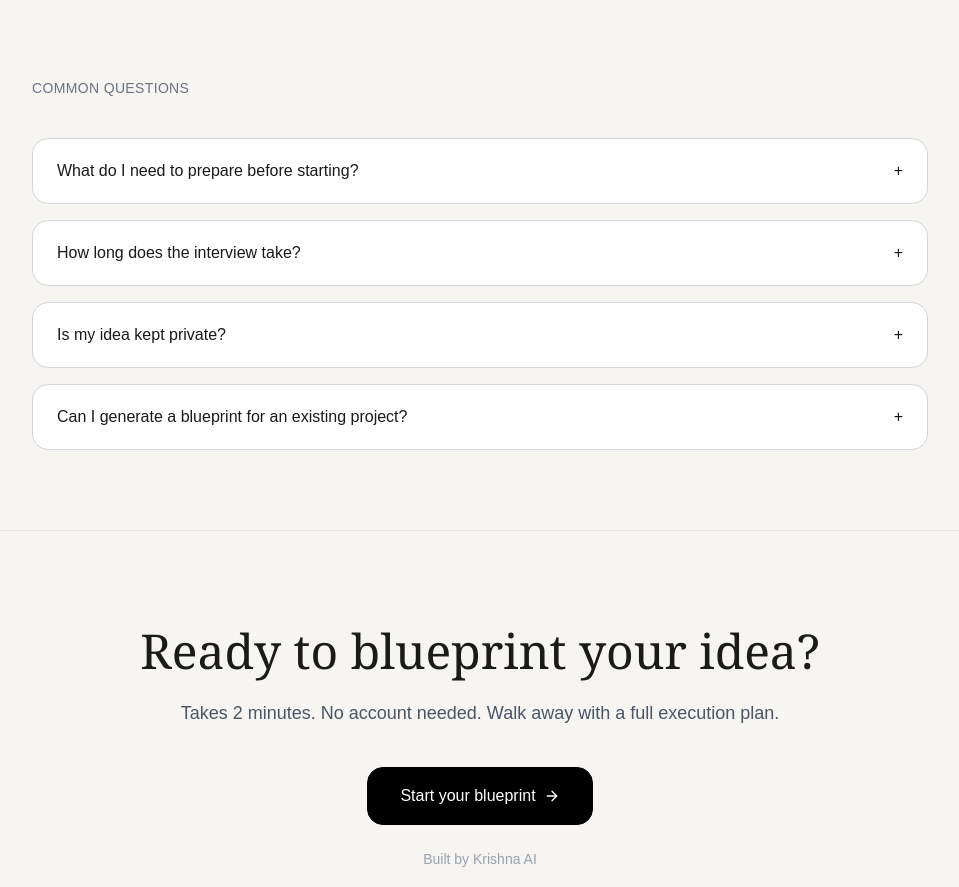
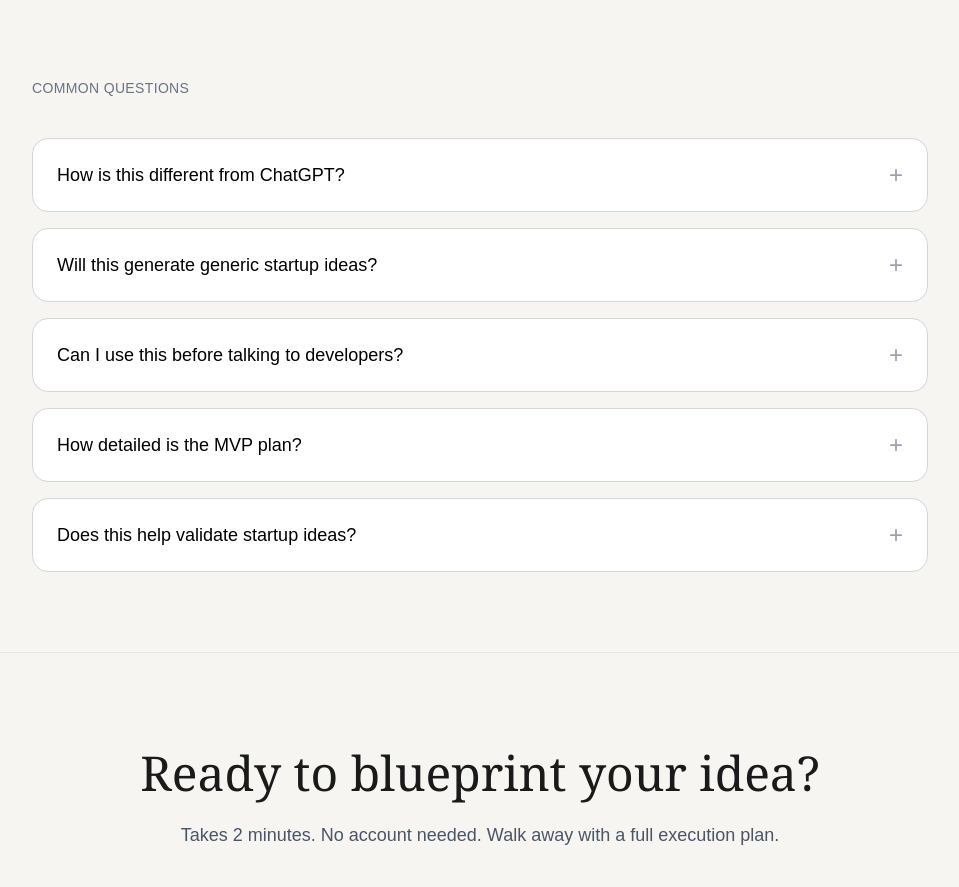
Before and after one commit to GouravSharma1916/blueprint-ai, a Next.js app: page / in a window 1280 px wide. Shown: the part 2020-2907 px from the top of the page, without its empty margins (160-1119 px from the left). Built offline with nearby package versions, Linux system fonts and the light colour scheme.

Commit message:
Update app page

```diff
--- a/app/page.tsx
+++ b/app/page.tsx
@@ -210,6 +210,11 @@ export default function Home() {
       </section>
 
 
+
+
+
+
+
       {/* FAQ */}
 <section className="py-20 px-6 border-b border-gray-200">
 
@@ -222,24 +227,57 @@ export default function Home() {
     <div className="mt-10 space-y-4">
 
       {[
-              "What do I need to prepare before starting?",
-              "How long does the interview take?",
-              "Is my idea kept private?",
-              "Can I generate a blueprint for an existing project?"
-            ].map((item) => (
-              <div
-                key={item}
-                className="rounded-2xl border border-gray-300 bg-white px-6 py-5 flex items-center justify-between"
+        {
+          q: "How is this different from ChatGPT?",
+          a: "Blueprint AI follows a structured founder-thinking framework instead of generating random startup advice. It analyzes your idea like a product strategist — focusing on target users, MVP scope, market timing, and execution clarity."
+        },
+        {
+          q: "Will this generate generic startup ideas?",
+          a: "No. The system is designed to avoid vague startup language and push toward specificity, practical execution, and focused target users."
+        },
+        {
+          q: "Can I use this before talking to developers?",
+          a: "Yes. The blueprint helps you define your MVP, user flow, core features, and product direction before spending money on development."
+        },
+        {
+          q: "How detailed is the MVP plan?",
+          a: "You receive a structured breakdown including the problem, target user, MVP features, screens, user flow, data models, and execution advice."
+        },
+        {
+          q: "Does this help validate startup ideas?",
+          a: "Yes. The goal is not just idea generation — it’s helping founders identify whether an idea is focused, differentiated, and realistically executable."
+        }
+      ].map((faq, index) => (
+        <details
+          key={index}
+          className="group rounded-2xl border border-gray-300 bg-white px-6 py-5 transition-all"
         >
-                <span>{item}</span>
-                <span>+</span>
-              </div>
+
+          <summary className="flex cursor-pointer items-center justify-between list-none">
+
+            <span className="text-lg font-medium text-black">
+              {faq.q}
+            </span>
+
+            <span className="text-2xl text-gray-400 transition-transform duration-300 group-open:rotate-45">
+              +
+            </span>
+
+          </summary>
+
+          <p className="mt-4 text-gray-600 leading-7 pr-6">
+            {faq.a}
+          </p>
+
+        </details>
       ))}
 
     </div>
   </div>
 
 </section>
+
+
 
       {/* CTA */}
       <section className="py-24 px-6 text-center">
```
Lines whose indentation alone changed are shown as unchanged.
